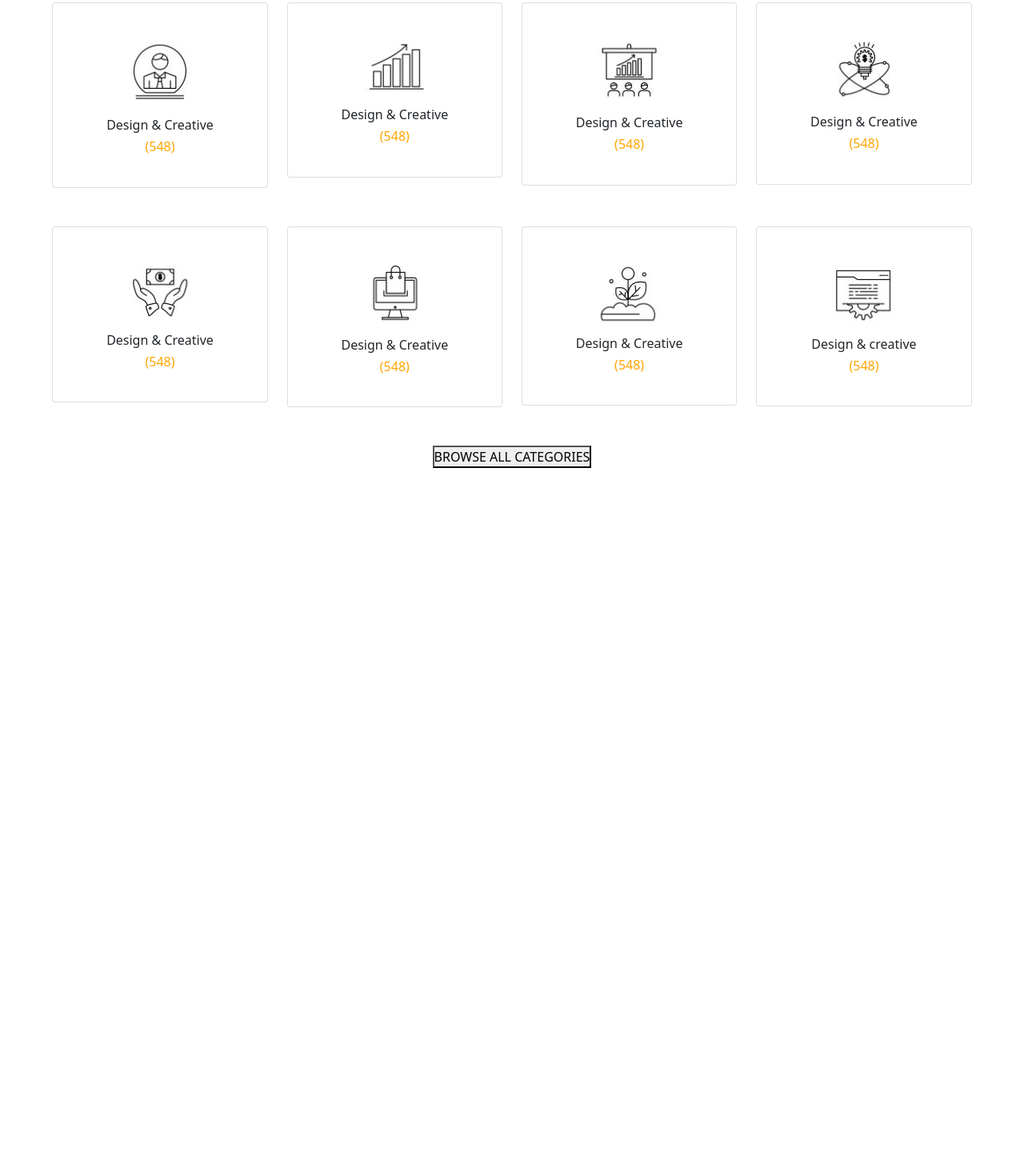
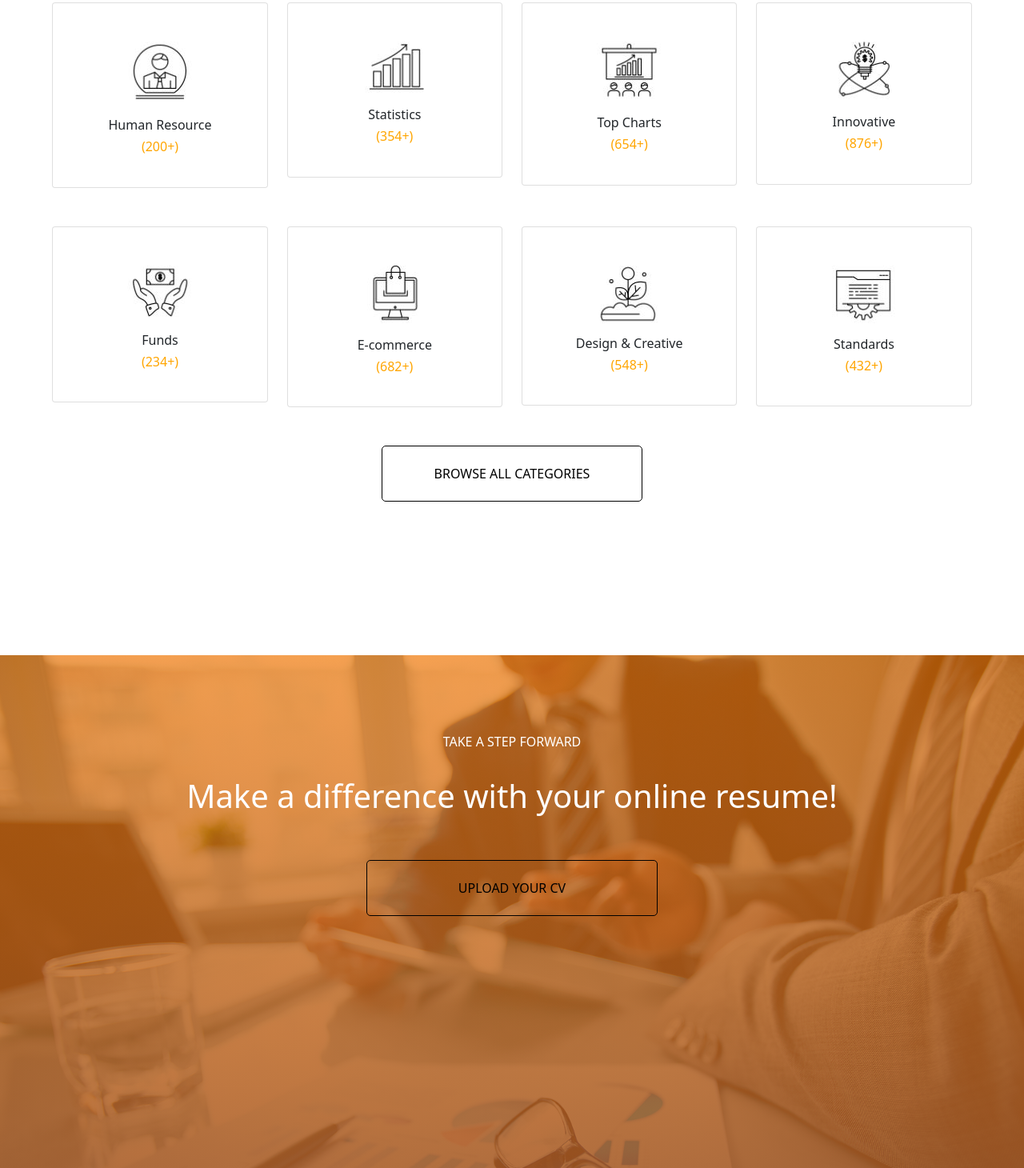
Before and after one commit to oliverquaye23/job-portal-site, a plain HTML site: page index.html in a window 1280 px wide. Shown: the part 1178-2638 px from the top of the page at 80% size. Before the commit the page ends 1955 px from the top, so only its background shows below. Drawn offline with nearby package versions, Linux system fonts and the light colour scheme.

Commit message:
finished commit

```diff
--- a/index.html
+++ b/index.html
@@ -73,8 +73,8 @@
                   <div class="card py-3">
                     <div class="card-body">
                       <img src="/files/Cate1.JPG" class="img-fluid my-3" alt="">
-                      <h6>Design & Creative</h6>
-                      <h6 class="red">(548)</h6>
+                      <h6>Human Resource</h6>
+                      <h6 class="red">(200+)</h6>
                     </div>
                   </div>
                 </div>
@@ -82,8 +82,8 @@
                   <div class="card py-3">
                     <div class="card-body">
                       <img src="/files/Cate2.JPG" class="img-fluid my-3" alt="">
-                      <h6>Design & Creative</h6>
-                      <h6 class="red">(548)</h6>
+                      <h6>Statistics</h6>
+                      <h6 class="red">(354+)</h6>
                     </div>
                   </div>
                 </div>
@@ -91,8 +91,8 @@
                   <div class="card py-3">
                     <div class="card-body">
                       <img src="/files/Cate3.JPG" class="img-fluid my-3" alt="">
-                      <h6>Design & Creative</h6>
-                      <h6 class="red">(548)</h6>
+                      <h6>Top Charts</h6>
+                      <h6 class="red">(654+)</h6>
                     </div>
                   </div>
                 </div>
@@ -100,8 +100,8 @@
                   <div class="card py-3">
                     <div class="card-body">
                       <img src="/files/Cate4.JPG" class="img-fluid my-3" alt="">
-                      <h6>Design & Creative</h6>
-                      <h6 class="red">(548)</h6>
+                      <h6>Innovative</h6>
+                      <h6 class="red">(876+)</h6>
                     </div>
                   </div>
                 </div>
@@ -112,8 +112,8 @@
                   <div class="card py-3">
                     <div class="card-body">
                       <img src="/files/Cate5.JPG" class="img-fluid my-3" alt="">
-                      <h6>Design & Creative</h6>
-                      <h6 class="red">(548)</h6>
+                      <h6>Funds</h6>
+                      <h6 class="red">(234+)</h6>
                     </div>
                   </div>
                 </div>
@@ -121,8 +121,8 @@
                   <div class="card py-3">
                     <div class="card-body">
                       <img src="/files/Cate6.JPG" class="img-fluid my-3" alt="">
-                      <h6>Design & Creative</h6>
-                      <h6 class="red">(548)</h6>
+                      <h6>E-commerce</h6>
+                      <h6 class="red">(682+)</h6>
                     </div>
                   </div>
                 </div>
@@ -131,7 +131,7 @@
                     <div class="card-body">
                       <img src="/files/Cate7.JPG" class="img-fluid my-3" alt="">
                       <h6>Design & Creative</h6>
-                      <h6 class="red">(548)</h6>
+                      <h6 class="red">(548+)</h6>
                     </div>
                   </div>
                 </div>
@@ -139,8 +139,8 @@
                   <div class="card py-3">
                     <div class="card-body">
                       <img src="/files/Cate8.JPG" class="img-fluid my-3" alt="">
-                      <h6>Design & creative</h6>
-                      <h6 class="red">(548)</h6>
+                      <h6>Standards</h6>
+                      <h6 class="red">(432+)</h6>
                     </div>
                   </div>
                 </div>
@@ -155,6 +155,21 @@
           </div>
         </div>
       </section>
+
+      <!-- ======================resume========================== -->
+      <section class="resume py-5 text-center text-white">
+        <div class="container py-5">
+          <div class="col-lg-10 m-auto">
+            <p class="pb-3">TAKE A STEP FORWARD</p>
+            <h1>Make a difference with your online resume!</h1>
+          </div>
+        </div>
+        <div class="row">
+          <div class="col-lg-5 m-auto">
+            <button class="btn3">UPLOAD YOUR CV</button>
+          </div>
+        </div>
+      </section>
     <script src="https://cdn.jsdelivr.net/npm/bootstrap@5.0.2/dist/js/bootstrap.bundle.min.js" ></script>
   </body>
 </html>
--- a/style.css
+++ b/style.css
@@ -119,3 +119,28 @@
 -moz-box-shadow: 1px 1px 29px -2px rgba(0,0,0,0.7);
 box-shadow: 1px 1px 29px -2px rgba(0,0,0,0.7);
 }
+
+.btn3{
+    height: 70px;
+    width: 70%;
+    border: 1px solid black;
+    background: transparent;
+    border-radius: 5px;
+    color: black;
+    transition: all 0.4s;
+}
+
+.btn3:hover{
+    background: black;
+    color: white;
+    border: none;
+    outline: none;
+    transition: all 0.4s;
+}
+
+.resume{
+    background: linear-gradient(rgba(241, 121, 8, 0.7), rgba(163, 86, 34, 0.884)), url(/files/resume.jpg)no-repeat;
+    background-size: cover;
+    height: 90vh;
+    width: 100%;
+}
```
Also changed, not shown: files/main1copy.jpg (deleted), files/resume.jpg (added).
